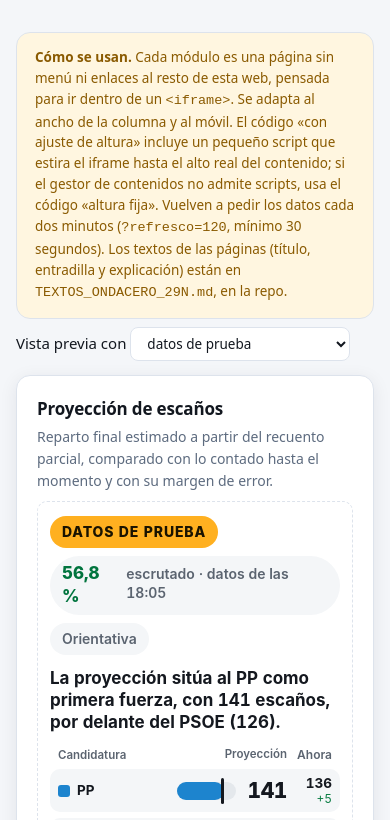
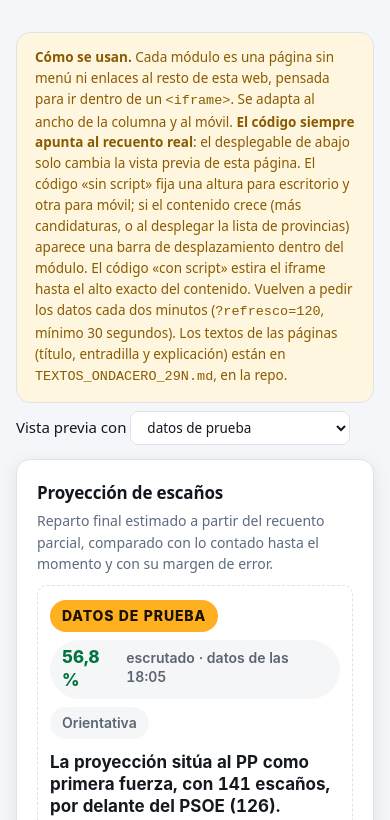
Before and after one commit to nachorojo/elecciones, a plain HTML site: page web/embeds.html in a window 390 px wide. Shown: the part 204-1024 px from the top of the page. Drawn offline with Linux system fonts and the light colour scheme.

Commit message:
Embeds: código sin script por defecto, versión AMP y sin crédito en los textos
Co-Authored-By: Claude Fable 5.2 <noreply@anthropic.com>
Claude-Session: https://claude.ai/code/session_01RcfN7BrvrNX99uddYcLDik

```diff
--- a/web/embed/comun.js
+++ b/web/embed/comun.js
@@ -17,6 +17,8 @@ const REFRESCO = 1000 * Math.max(30, Number(Q.get("refresco")) || 120);
 function avisarAltura() {
   if (parent === window) return;
   parent.postMessage({ origen: "ondacero-29n", modulo: document.body.dataset.modulo, alto: document.documentElement.scrollHeight }, "*");
+  // Dentro de un <amp-iframe resizable> (la dirección lleva #amp=1), AMP espera este otro mensaje para cambiar el alto.
+  if (location.hash.includes("amp=1")) parent.postMessage({ sentinel: "amp", type: "embed-size", height: document.documentElement.scrollHeight }, "*");
 }
 addEventListener("load", avisarAltura); addEventListener("resize", avisarAltura);
 // Pide un JSON aprovechando la caché del navegador (revalida con el servidor; si no ha cambiado no se vuelve a bajar).
--- a/web/embeds.html
+++ b/web/embeds.html
@@ -27,9 +27,10 @@
 </header>
 <main>
   <section class="aviso"><strong>Cómo se usan.</strong> Cada módulo es una página sin menú ni enlaces al resto de esta web, pensada para ir
-    dentro de un <code>&lt;iframe&gt;</code>. Se adapta al ancho de la columna y al móvil. El código «con ajuste de altura» incluye un
-    pequeño script que estira el iframe hasta el alto real del contenido; si el gestor de contenidos no admite scripts, usa el código
-    «altura fija». Vuelven a pedir los datos cada dos minutos (<code>?refresco=120</code>, mínimo 30 segundos).
+    dentro de un <code>&lt;iframe&gt;</code>. Se adapta al ancho de la columna y al móvil. <strong>El código siempre apunta al recuento
+    real</strong>: el desplegable de abajo solo cambia la vista previa de esta página. El código «sin script» fija una altura para
+    escritorio y otra para móvil; si el contenido crece (más candidaturas, o al desplegar la lista de provincias) aparece una barra
+    de desplazamiento dentro del módulo. El código «con script» estira el iframe hasta el alto exacto del contenido. Vuelven a pedir los datos cada dos minutos (<code>?refresco=120</code>, mínimo 30 segundos).
     Los textos de las páginas (título, entradilla y explicación) están en <code>TEXTOS_ONDACERO_29N.md</code>, en la repo.</section>
   <div class="fila-b"><label>Vista previa con
     <select id="datos"><option value="prueba">datos de prueba</option><option value="real">el recuento real</option></select></label></div>
@@ -40,14 +41,17 @@
 const BASE = new URL("embed/", location.href).href, ORIGEN = location.origin;
 const MODULOS = [
   { id: "proyeccion", titulo: "Proyección de escaños", texto: "Reparto final estimado a partir del recuento parcial, comparado con lo contado hasta el momento y con su margen de error.",
-    prueba: "?datos=ejemplo", alto: 1250, altoMovil: 1400 },
+    prueba: "?datos=ejemplo", alto: 1400, altoMovil: 1650 },
   { id: "disputados", titulo: "Escaños en el aire", texto: "Las provincias donde el último escaño está más ajustado: quién lo tiene, quién va detrás y cuántos votos le faltan. Opciones: ?n=12 (filas) y ?minimo=50 (% escrutado de la provincia para entrar).",
-    prueba: "?datos=simulacro", alto: 1150, altoMovil: 1700 },
+    prueba: "?datos=simulacro", alto: 1200, altoMovil: 1750 },
 ];
 const el = (t, c, x) => { const n = document.createElement(t); if (c) n.className = c; if (x !== undefined) n.textContent = x; return n; };
-function codigo(m, conScript) {
+function codigo(m, tipo) {
   const src = `${BASE}${m.id}.html`, titulo = m.titulo + " · elecciones generales del 29N";
-  if (!conScript) return `<iframe src="${src}" title="${titulo}" style="width:100%;border:0;display:block" height="${m.altoMovil}" loading="lazy"></iframe>`;
+  if (tipo === "fijo") return `<style>.oc29n-${m.id}{width:100%;border:0;display:block;height:${m.alto}px}@media (max-width:620px){.oc29n-${m.id}{height:${m.altoMovil}px}}</style>\n` +
+    `<iframe class="oc29n-${m.id}" src="${src}" title="${titulo}" loading="lazy"></iframe>`;
+  if (tipo === "amp") return `<amp-iframe width="750" height="${m.altoMovil}" heights="(min-width: 620px) ${m.alto}px, ${m.altoMovil}px" layout="responsive" frameborder="0" resizable\n` +
+    `  sandbox="allow-scripts allow-same-origin" src="${src}#amp=1">\n  <div overflow tabindex="0" role="button" aria-label="Ver más">Ver más</div>\n</amp-iframe>`;
   return `<iframe id="oc29n-${m.id}" src="${src}" title="${titulo}" style="width:100%;border:0;display:block" height="${m.alto}" scrolling="no"></iframe>\n` +
     `<script>addEventListener("message",function(e){if(e.origin==="${ORIGEN}"&&e.data&&e.data.origen==="ondacero-29n"){var f=document.getElementById("oc29n-"+e.data.modulo);if(f)f.style.height=e.data.alto+"px"}});<\/script>`;
 }
@@ -60,9 +64,10 @@ function pintar() {
     const marco = el("div", "marco"), f = el("iframe");
     f.id = "oc29n-" + m.id; f.src = `${BASE}${m.id}.html${prueba ? m.prueba : ""}`; f.height = m.alto; f.title = m.titulo; f.setAttribute("scrolling", "no");
     marco.appendChild(f); s.appendChild(marco);
-    [["Código con ajuste de altura (recomendado)", true], ["Código de altura fija (si el gestor no admite scripts)", false]].forEach(([rot, conScript]) => {
+    [["Código sin script (altura fija para escritorio y para móvil)", "fijo"], ["Código con script (ajusta la altura al contenido)", "script"],
+     ["Versión AMP (solo si la página tiene versión AMP; sin probar en una página AMP real)", "amp"]].forEach(([rot, tipo]) => {
       s.appendChild(el("h3", null, rot));
-      const t = el("textarea"); t.readOnly = true; t.rows = conScript ? 4 : 2; t.value = codigo(m, conScript); s.appendChild(t);
+      const t = el("textarea"); t.readOnly = true; t.rows = 4; t.value = codigo(m, tipo); s.appendChild(t);
       const fila = el("div", "fila-b"), b = el("button", null, "Copiar código"); b.type = "button";
       b.addEventListener("click", () => { t.select(); (navigator.clipboard ? navigator.clipboard.writeText(t.value) : Promise.reject()).catch(() => document.execCommand("copy")); b.textContent = "Copiado"; setTimeout(() => { b.textContent = "Copiar código"; }, 1500); });
       fila.appendChild(b); s.appendChild(fila);
```
Also changed, not shown: 2 other files.
